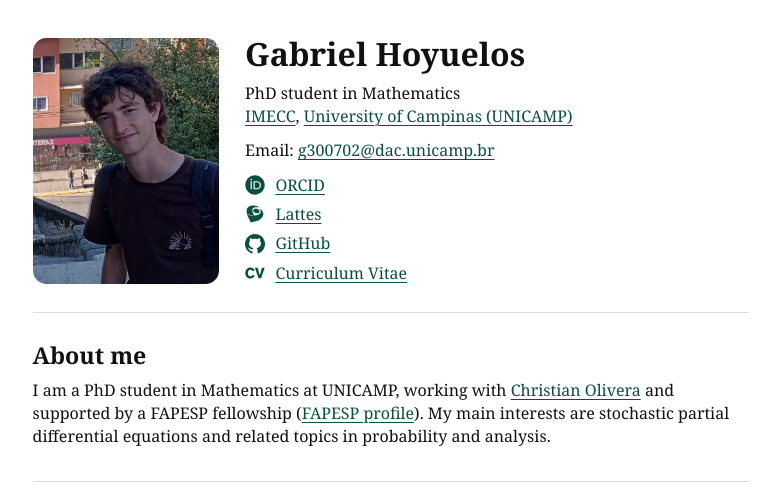
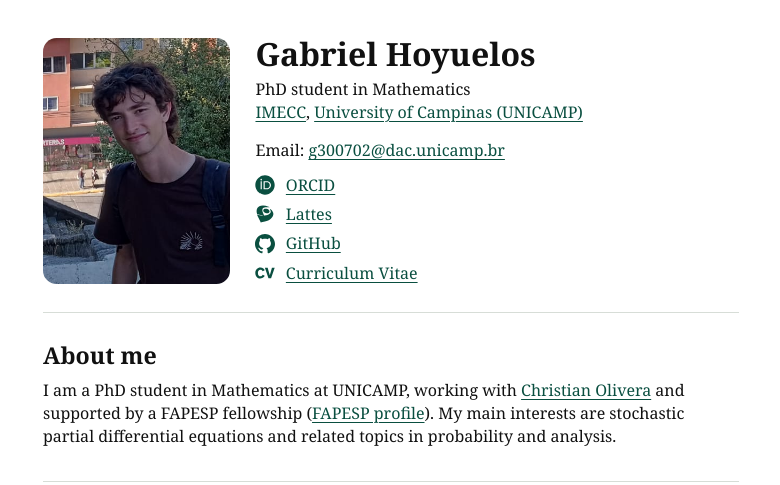
Before and after one commit to gabrielhoyuelos/gabrielhoyuelos.github.io, a plain HTML site: page index.html in a window 1280 px wide. Shown: the whole page, without its empty margins (249-1029 px from the left). Drawn offline with Linux system fonts and the light colour scheme.

Commit message:
Increase side margins and bring the academic title closer to the name

```diff
--- a/home.css
+++ b/home.css
@@ -10,7 +10,7 @@
 * { box-sizing: border-box; }
 body, h1, h2, p { margin: 0; }
 main {
-  width: min(calc(100% - 2.65rem), clamp(44.8rem, 53.85%, 64.55rem));
+  width: min(calc(100% - 3rem), clamp(43.5rem, 52%, 62.5rem));
   margin-inline: auto;
 }
 
@@ -54,6 +54,7 @@ a:focus-visible { outline: 2px solid var(--link); outline-offset: 4px; }
   line-height: 1.401;
   gap: .575rem;
 }
+.role { position: relative; top: -.25rem; }
 h1 { font-size: 2em; line-height: 1; }
 .profile-links {
   display: grid;
--- a/index.html
+++ b/index.html
@@ -7,7 +7,7 @@
   <meta name="viewport" content="width=device-width, initial-scale=1">
   <meta name="description" content="Gabriel Hoyuelos, PhD student in Mathematics at IMECC, University of Campinas (UNICAMP).">
   <title>Gabriel Hoyuelos</title>
-  <link rel="stylesheet" href="home.css?v=20261124-profile-spacing-v4">
+  <link rel="stylesheet" href="home.css?v=20261124-profile-spacing-v6">
   <link rel="canonical" href="https://gabrielhoyuelos.github.io/">
   <script type="application/ld+json">
 {
```
